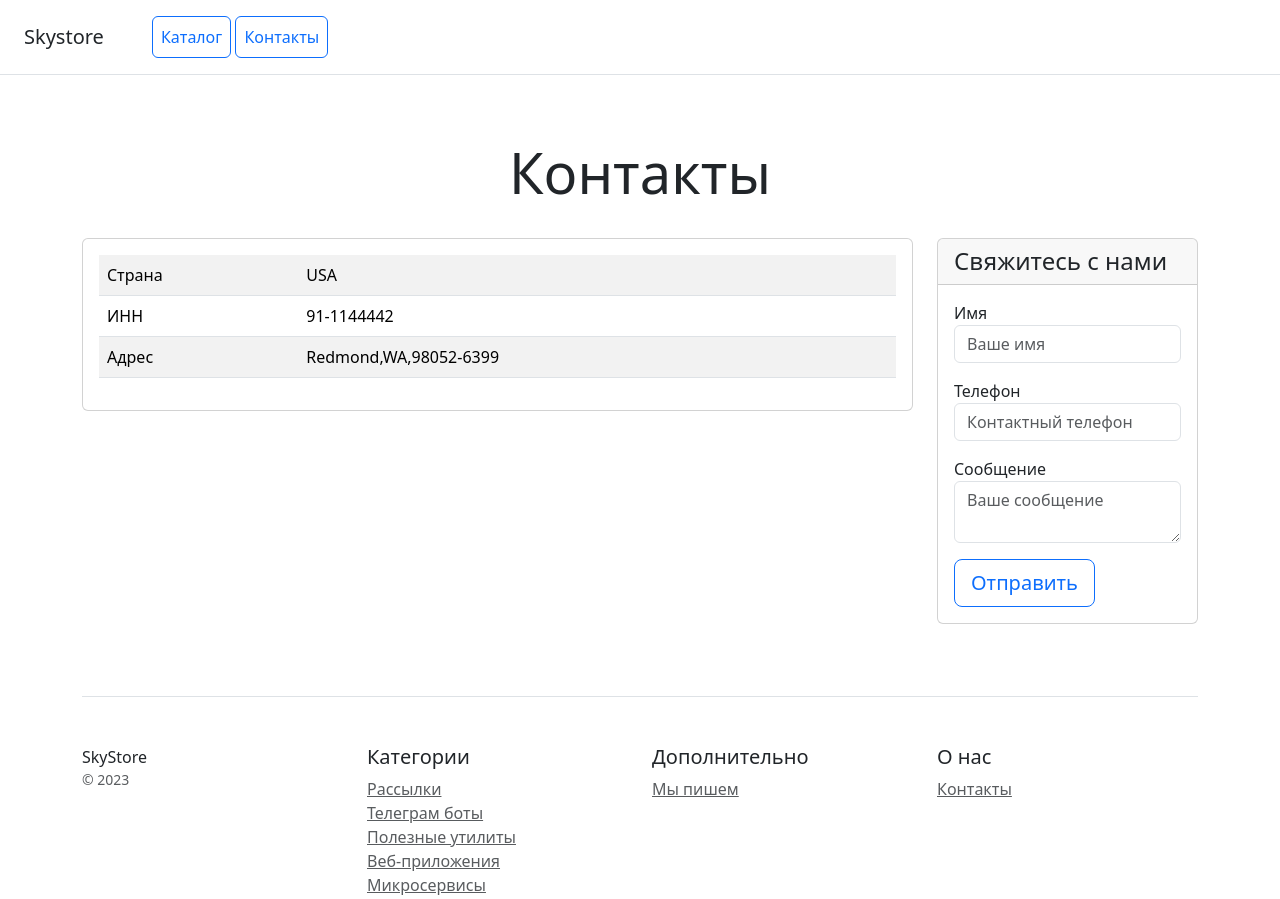
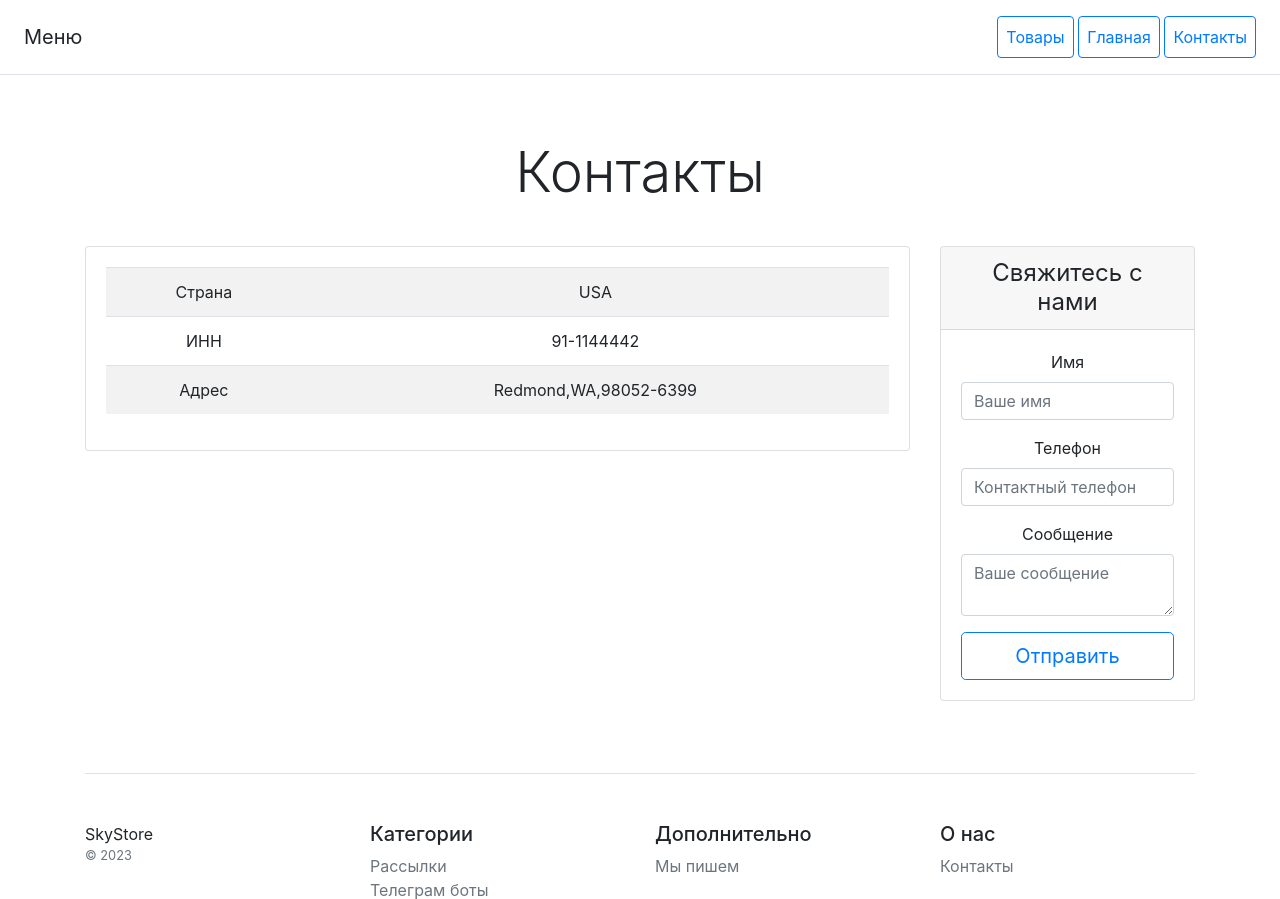
Before and after one commit to artrim/online_store_project, a Django app: page /contacts/ in a window 1280 px wide. Shown: the top 899 px of the page. Run offline with Django 5.2, Linux system fonts and the light colour scheme; some libraries are stand-ins or nearby versions.

Commit message:
correct for homework 20.2

```diff
--- a/catalog/templates/catalog/contacts.html
+++ b/catalog/templates/catalog/contacts.html
@@ -1,26 +1,6 @@
-<!doctype html>
-<html lang="en">
-<head>
-    <meta charset="utf-8">
-    <meta name="viewport" content="width=device-width, initial-scale=1">
-    <title>Skystore</title>
-    <link href="https://cdn.jsdelivr.net/npm/bootstrap@5.3.2/dist/css/bootstrap.min.css" rel="stylesheet" integrity="sha384-T3c6CoIi6uLrA9TneNEoa7RxnatzjcDSCmG1MXxSR1GAsXEV/Dwwykc2MPK8M2HN" crossorigin="anonymous">
-</head>
-<body>
-<div class="d-flex flex-column flex-md-row align-items-center p-3 px-md-4 mb-3 bg-white border-bottom box-shadow">
-    <h5 class="my-0 mr-md-auto font-weight-normal">Skystore</h5>
-    <nav class="ms-5">
-        <a class="p-2 btn btn-outline-primary" href="/">Каталог</a>
-        <a class="p-2 btn btn-outline-primary" href="/contacts/">Контакты</a>
-    </nav>
-</div>
+{% extends 'catalog/home.html' %}
 
-<div class="pricing-header px-3 py-3 pt-md-5 pb-md-4 mx-auto text-center">
-    <h1 class="display-4">Контакты</h1>
-</div>
-
-<div class="container">
-    <div class="row text-start">
+{% block content %}
 <div class="col-lg-9 col-md-6 col-sm-12">
     <div class="card mb-4 box-shadow">
         <div class="card-body">
@@ -66,40 +46,4 @@
         </div>
     </div>
 </div>
-    </div>
-
-    <footer class="pt-4 my-md-5 pt-md-5 border-top">
-        <div class="row">
-            <div class="col-12 col-md">
-                SkyStore
-                <small class="d-block mb-3 text-muted">&copy; 2023</small>
-            </div>
-            <div class="col-6 col-md">
-                <h5>Категории</h5>
-                <ul class="list-unstyled text-small">
-                    <li><a class="text-muted" href="#">Рассылки</a></li>
-                    <li><a class="text-muted" href="#">Телеграм боты</a></li>
-                    <li><a class="text-muted" href="#">Полезные утилиты</a></li>
-                    <li><a class="text-muted" href="#">Веб-приложения</a></li>
-                    <li><a class="text-muted" href="#">Микросервисы</a></li>
-                </ul>
-            </div>
-            <div class="col-6 col-md">
-                <h5>Дополнительно</h5>
-                <ul class="list-unstyled text-small">
-                    <li><a class="text-muted" href="#">Мы пишем</a></li>
-                </ul>
-            </div>
-            <div class="col-6 col-md">
-                <h5>О нас</h5>
-                <ul class="list-unstyled text-small">
-                    <li><a class="text-muted" href="/contacts/">Контакты</a></li>
-                </ul>
-            </div>
-        </div>
-    </footer>
-</div>
-
-<script src="https://cdn.jsdelivr.net/npm/bootstrap@5.3.2/dist/js/bootstrap.bundle.min.js" integrity="sha384-C6RzsynM9kWDrMNeT87bh95OGNyZPhcTNXj1NW7RuBCsyN/o0jlpcV8Qyq46cDfL" crossorigin="anonymous"></script>
-</body>
-</html>
+{% endblock %}
--- a/catalog/templates/catalog/home.html
+++ b/catalog/templates/catalog/home.html
@@ -1,45 +1,23 @@
+{% load static %}
 <!doctype html>
 <html lang="en">
 <head>
     <meta charset="utf-8">
     <meta name="viewport" content="width=device-width, initial-scale=1">
-    <title>Skystore</title>
-    <link href="https://cdn.jsdelivr.net/npm/bootstrap@5.3.2/dist/css/bootstrap.min.css" rel="stylesheet" integrity="sha384-T3c6CoIi6uLrA9TneNEoa7RxnatzjcDSCmG1MXxSR1GAsXEV/Dwwykc2MPK8M2HN" crossorigin="anonymous">
+    <title>{{ title }}</title>
+    <link href="{% static 'css/bootstrap.min.css' %}" rel="stylesheet">
 </head>
 <body>
-<div class="d-flex flex-column flex-md-row align-items-center p-3 px-md-4 mb-3 bg-white border-bottom box-shadow">
-    <h5 class="my-0 mr-md-auto font-weight-normal">Skystore</h5>
-    <nav class="ms-5">
-        <a class="p-2 btn btn-outline-primary" href="/">Каталог</a>
-        <a class="p-2 btn btn-outline-primary" href="/contacts/">Контакты</a>
-    </nav>
-</div>
-
+{% include 'catalog/includes/inc_catalog_menu.html'%}
 <div class="pricing-header px-3 py-3 pt-md-5 pb-md-4 mx-auto text-center">
-    <h1 class="display-4">Skystore</h1>
-    <p class="lead">Skystore - это отличный вариант хранения ваших плагинов и примеров кода, который вы бы хотели
-        продать</p>
+    <h1 class="display-4">{{ title }}</h1>
+    <p class="lead"></p>
 </div>
 
 <div class="container">
     <div class="row text-center">
-        <div class="col-3">
-            <div class="card mb-4 box-shadow">
-                <div class="card-header">
-                    <h4 class="my-0 font-weight-normal">Удобный сервис рассылок</h4>
-                </div>
-                <div class="card-body">
-                    <h1 class="card-title pricing-card-title">$ 140</h1>
-                    <ul class="list-unstyled mt-3 mb-4 text-start m-3">
-                        <li>- Неограниченная лицензия</li>
-                        <li>- Поддержка</li>
-                        <li>- Установка на сервер</li>
-                        <li>- Получение обновлений</li>
-                    </ul>
-                    <button type="button" class="btn btn-lg btn-block btn-outline-primary">Купить</button>
-                </div>
-            </div>
-        </div>
+        {% block content %}
+        {% endblock %}
     </div>
 
     <footer class="pt-4 my-md-5 pt-md-5 border-top">
@@ -67,13 +45,13 @@
             <div class="col-6 col-md">
                 <h5>О нас</h5>
                 <ul class="list-unstyled text-small">
-                    <li><a class="text-muted" href="/contacts/">Контакты</a></li>
+                    <li><a class="text-muted" href="{% url 'catalog:contacts' %}">Контакты</a></li>
                 </ul>
             </div>
         </div>
     </footer>
 </div>
 
-<script src="https://cdn.jsdelivr.net/npm/bootstrap@5.3.2/dist/js/bootstrap.bundle.min.js" integrity="sha384-C6RzsynM9kWDrMNeT87bh95OGNyZPhcTNXj1NW7RuBCsyN/o0jlpcV8Qyq46cDfL" crossorigin="anonymous"></script>
+<script src="{% static 'js/bootstrap.bundle.min.js' %}"></script>
 </body>
 </html>
```
Lines whose indentation alone changed are shown as unchanged.
